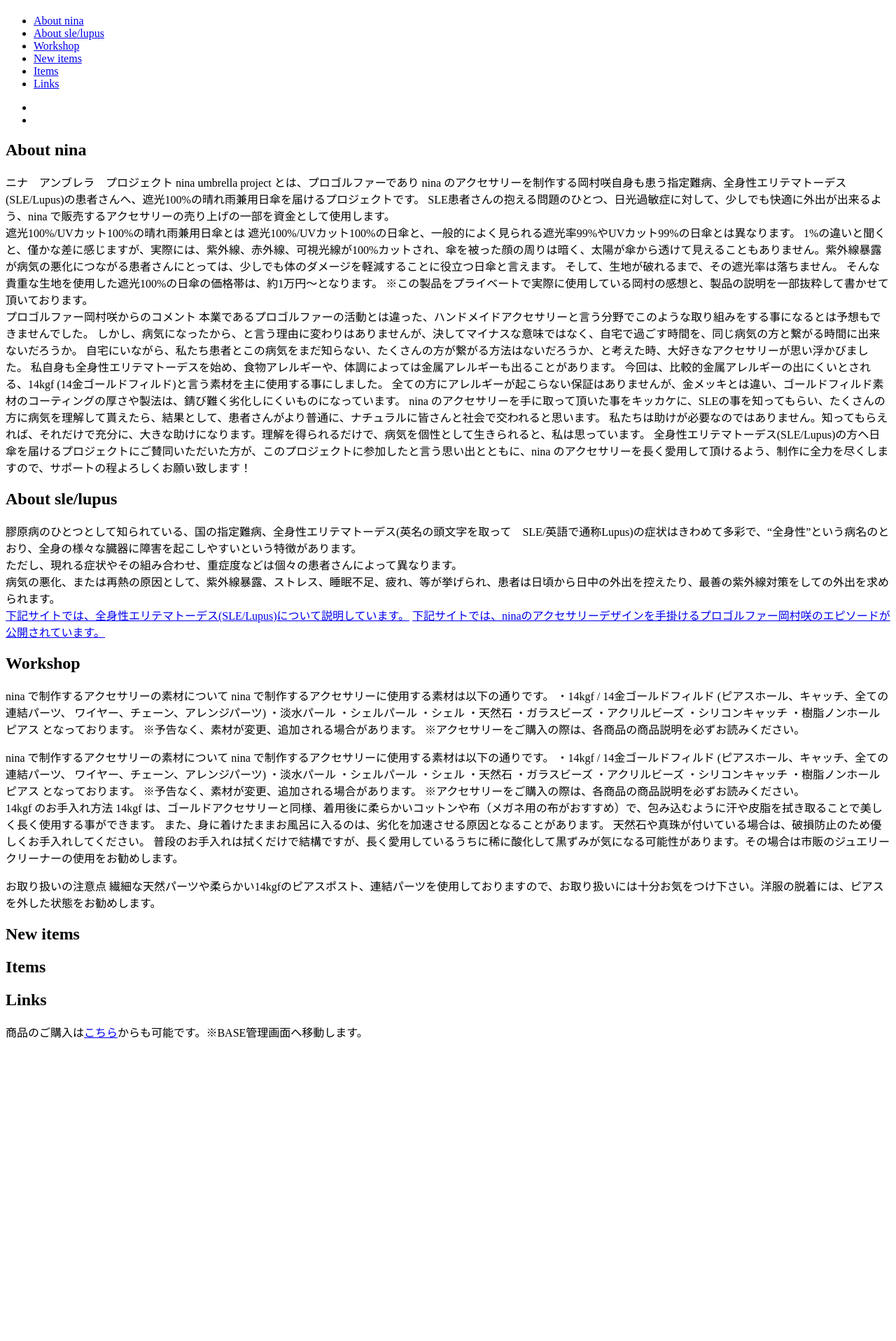
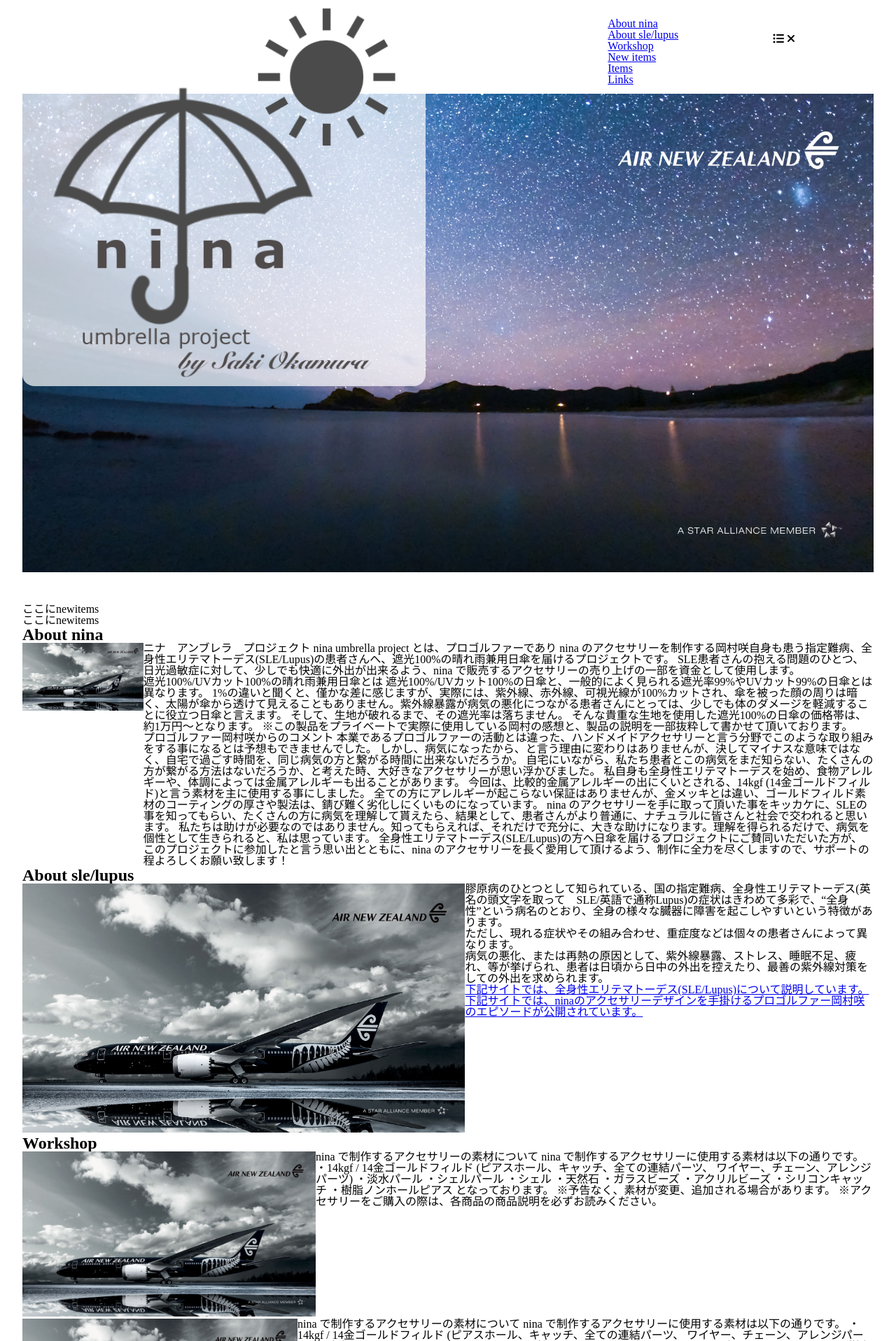
Before and after one commit to herorugby/nina-umbrella-project, a PHP site: page / in a window 1280 px wide. Shown: the top 1917 px of the page at 70% size. Before the commit the page ends 1484 px from the top, so only its background shows below. Run offline with PHP 8.4, Linux system fonts and the light colour scheme; some libraries are stand-ins or nearby versions.

Commit message:
add coding

```diff
--- a/index.html
+++ b/index.html
@@ -6,44 +6,62 @@
   <title>nina umbrella project</title>
   <link rel="stylesheet" href="stylesheets/index.css">
   <script src="https://ajax.googleapis.com/ajax/libs/jquery/3.5.1/jquery.min.js"></script>
+  <script src="https://kit.fontawesome.com/72a93cd7e4.js" crossorigin="anonymous"></script>
 </head>
 <body>
   <div class="wrap">
 
-    <header id="header">
-      <div class="container logo__container">
-        <h1 class="logo"></h1>
-      </div>
-      <div class="container gnav__container">
-        <ul class="gnav">
-          <li class="gnav__item"><a href="#about-nina">About nina</a></li>
-          <li class="gnav__item"><a href="#about-sle">About sle/lupus</a></li>
-          <li class="gnav__item"><a href="#workshop">Workshop</a></li>
-          <li class="gnav__item"><a href="#new-items">New items</a></li>
-          <li class="gnav__item"><a href="#items">Items</a></li>
-          <li class="gnav__item"><a href="#links">Links</a></li>
-        </ul>
+    <header id="header top">
+      <div class="container header__container">
+        <h1 class="head__logo">
+          <a href="#top">
+            <picture>
+              <source class="large-device-logo" media="(min-width: 560px)" srcset="images/large-device-logo.png">
+              <img class="smart-device-logo" src="images/small-device-logo.png" alt="nina-umbrella-projectのロゴ">
+            </picture>
+          </a>
+        </h1>
+        <div class="hamburger-icon">
+          <i id="modal-openBtn" class="fas fa-list-ul"></i>
+          <i id="modal-closeBtn" class="fas fa-times"></i>
+        </div>
+        <div id="cover"></div>
+        <nav id="gnav" class="container gnav__container">
+          <ul class="gnav__list">
+            <li class="gnav__list__item"><a href="#about-nina">About nina</a></li>
+            <li class="gnav__list__item"><a href="#about-sle">About sle/lupus</a></li>
+            <li class="gnav__list__item"><a href="#workshop">Workshop</a></li>
+            <li class="gnav__list__item"><a href="#new-items">New items</a></li>
+            <li class="gnav__list__item"><a href="#items">Items</a></li>
+            <li class="gnav__list__item"><a href="#links">Links</a></li>
+          </ul>
+        </nav>
       </div>
     </header>
-
 
     <main id="main">
       <div class="main__img-slide-show">
         <picture class="top__img">
-
+          <source media="(min-width: 960px)" srcset="images/test1.jpg">
+          <source media="(min-width: 560px)" srcset="images/test1.jpg">
+          <img src="images/test1.jpg" alt="test写真1">
         </picture>
         <picture class="top__img">
-
+          <source media="(min-width: 960px)" srcset="images/test2.jpg">
+          <source media="(min-width: 560px)" srcset="images/test2.jpg">
+          <img src="images/test2.jpg" alt="test写真2">
         </picture>
         <picture class="top__img">
-
+          <source media="(min-width: 960px)" srcset="images/test3.jpg">
+          <source media="(min-width: 560px)" srcset="images/test3.jpg">
+          <img src="images/test3.jpg" alt="test写真3">
         </picture>
       </div>
 
       <div class="main__new-info">
         <ul class="new-info__list">
-          <li class="new-info__list__items"></li>
-          <li class="new-info__list__items"></li>
+          <li class="new-info__list__items">ここにnewitems</li>
+          <li class="new-info__list__items">ここにnewitems</li>
         </ul>
       </div>
 
@@ -51,7 +69,9 @@
         <h2 class="sub__title">About nina</h2>
         <div class="container about-nina__details">
           <picture class="about-nina__img">
-
+            <source media="(min-width: 960px)" srcset="images/test1.jpg">
+            <source media="(min-width: 560px)" srcset="images/test1.jpg">
+            <img src="images/test1.jpg" alt="test写真1">
           </picture>
           <p class="about-nina__description">
             ニナ　アンブレラ　プロジェクト
@@ -81,7 +101,9 @@ nina のアクセサリーを手に取って頂いた事をキッカケに、SLE
         <h2 class="sub__title">About sle/lupus</h2>
         <div class="container about-sle__details">
           <picture class="about-sle__img">
-
+            <source media="(min-width: 960px)" srcset="images/test1.jpg">
+            <source media="(min-width: 560px)" srcset="images/test1.jpg">
+            <img src="images/test1.jpg" alt="test写真1">
           </picture>
           <p class="about-sle__description">
             膠原病のひとつとして知られている、国の指定難病、全身性エリテマトーデス(英名の頭文字を取って　SLE/英語で通称Lupus)の症状はきわめて多彩で、“全身性”という病名のとおり、全身の様々な臓器に障害を起こしやすいという特徴があります。<br>
@@ -97,7 +119,9 @@ nina のアクセサリーを手に取って頂いた事をキッカケに、SLE
         <h2 class="sub__title">Workshop</h2>
         <div class="container workshop__details">
           <picture class="workshop__img">
-
+            <source media="(min-width: 960px)" srcset="images/test1.jpg">
+            <source media="(min-width: 560px)" srcset="images/test1.jpg">
+            <img src="images/test1.jpg" alt="test写真1">
           </picture>
           <p class="workshop__description">
             nina で制作するアクセサリーの素材について
@@ -120,7 +144,9 @@ nina で制作するアクセサリーに使用する素材は以下の通りで
         </div>
         <div class="container workshop__details">
           <picture class="workshop__img">
-
+            <source media="(min-width: 960px)" srcset="images/test1.jpg">
+            <source media="(min-width: 560px)" srcset="images/test1.jpg">
+            <img src="images/test1.jpg" alt="test写真1">
           </picture>
           <p class="workshop__description">
             nina で制作するアクセサリーの素材について
@@ -148,7 +174,9 @@ nina で制作するアクセサリーに使用する素材は以下の通りで
         </div>
         <div class="container workshop__details">
           <picture class="workshop__img">
-
+            <source media="(min-width: 960px)" srcset="images/test1.jpg">
+            <source media="(min-width: 560px)" srcset="images/test1.jpg">
+            <img src="images/test1.jpg" alt="test写真1">
           </picture>
           <p class="workshop__description">
             お取り扱いの注意点
@@ -206,7 +234,9 @@ nina で制作するアクセサリーに使用する素材は以下の通りで
         <p class="policy__trade"></p>
         <p class="policy__privacy"></p>
       </div>
-      <div class="footer__copyright"><small></small></div>
+      <div class="footer__contents__copy-right">
+        <p><small>&copy; <span id="copyRight"></span>nina umbrella project</small></p>
+      </div>
     </footer>
 
   </div>
--- a/js/index.js
+++ b/js/index.js
@@ -0,0 +1,36 @@
+// modal menu
+
+
+// slideShow
+$(function() {
+  $(".main__img-slide-show").each(function() {
+    let slides = $(this).find("img");
+    let slideCount = slides.length;
+    let currentIndex = 0;
+
+    slides.eq(currentIndex).fadeIn(1000);
+
+    setInterval(showNextSlide, 3000);
+
+    function showNextSlide() {
+      let nextIndex = (currentIndex + 1) % slideCount;
+      slides.eq(currentIndex).fadeOut(1000);
+      slides.eq(nextIndex).fadeIn(1000);
+      currentIndex = nextIndex;
+    }
+  });
+});
+
+
+
+// copy right get full year
+let dayOption = new Date();
+let myYear = dayOption.getFullYear();
+
+$(function() {
+  function copyRightYear() {
+    copyRight = $("#copyRight");
+    copyRight.text("2020-" + myYear);
+  }
+  copyRightYear();
+});
--- a/stylesheets/index.css
+++ b/stylesheets/index.css
@@ -1 +1,168 @@
 @charset "UTF-8";
+html,
+body,
+h1,
+h2,
+h3,
+p {
+  margin: 0;
+  padding: 0;
+  line-height: 1;
+}
+
+ol,
+ul,
+li {
+  list-style: none;
+  margin: 0;
+  padding: 0;
+  line-height: 1;
+}
+
+img {
+  width: 100%;
+}
+
+/* font size auto control off */
+body {
+  -webkit-text-size-adjust: 100%;
+  -moz-text-size-adjust: 100%;
+  -ms-text-size-adjust: 100%;
+  text-size-adjust: 100%;
+}
+
+.wrap {
+  width: 95%;
+  height: auto;
+  margin: 2% 2.5%;
+}
+
+/* Header */
+/* css less than 559px ~mobile.ver~ */
+.container {
+  display: flex;
+  justify-content: space-around;
+}
+
+.head__logo {
+  position: fixed;
+  top: 1%;
+  left: 2.5%;
+  width: 45%;
+  border-radius: 3%;
+  background-color: rgba(255, 255, 255, 0.7);
+  z-index: 1;
+}
+
+.smart-device-logo {
+  width: 90%;
+  margin: 0 5%;
+}
+
+.hamburger-icon {
+  position: fixed;
+  top: 2%;
+  right: 2.5%;
+  width: 20%;
+  line-height: 10vh;
+  text-align: center;
+  z-index: 1;
+}
+
+#modal-openBtn,
+#modal-closeBtn {
+  background-color: rgba(255, 255, 255, 0.7);
+}
+
+/* #cover {
+  display: none;
+  position: fixed;
+  min-width: 100%;
+  min-height: 100%;
+  background: rgba(0, 0, 0, 0.3);
+  z-index: 10;
+}
+
+#gnav {
+  display: none;
+  position: fixed;
+  top: 15%;
+  width: 100%;
+  height: auto;
+  z-index: 2;
+  background: rgba(130, 130, 130, 0.9);
+  font-size: 1rem;
+  font-family: "Lora", serif;
+}
+
+.gnav__list {
+  display: block;
+}
+
+.gnav__list__item {
+  width: 100%;
+  line-height: 10vh;
+  text-align: center;
+  border: 1px solid #fffafa;
+}
+
+.gnav__list__item a {
+  display: block;
+  color: #fff;
+  text-decoration: none;
+} */
+
+/* css 561px or more ~tablet.ver~ */
+/* Header */
+@media screen and (min-width: 560px) {
+}
+
+/* css 960px or more ~desktop.ver~ */
+/* Header */
+@media screen and (min-width: 960px) {
+}
+
+/* Main */
+/* css less than 559px ~mobile.ver~ */
+.main__img-slide-show {
+  width: 100%;
+  position: relative;
+  padding-top: 1%;
+}
+
+.main__img-slide-show picture img {
+  width: 100%;
+  position: absolute;
+}
+
+.main__new-info {
+  padding-top: 60%;
+}
+
+/* css 561px or more ~tablet.ver~ */
+/* Main */
+@media screen and (min-width: 560px) {
+}
+
+/* css 960px or more ~desktop.ver~ */
+/* Main */
+@media screen and (min-width: 960px) {
+}
+
+/* Footer */
+/* css less than 559px ~mobile.ver~ */
+
+/* css 561px or more ~tablet.ver~ */
+/* Footer */
+@media screen and (min-width: 560px) {
+}
+
+/* css 960px or more ~desktop.ver~ */
+/* Footer */
+@media screen and (min-width: 960px) {
+}
+
+/* css less than 930px ~landscape.ver~ */
+/* Header */
+/* Main */
+/* Footer */
```
Also changed, not shown: images/large-device-logo.png (added), images/nina-icon.jpg (deleted), images/small-device-logo.png (added).
